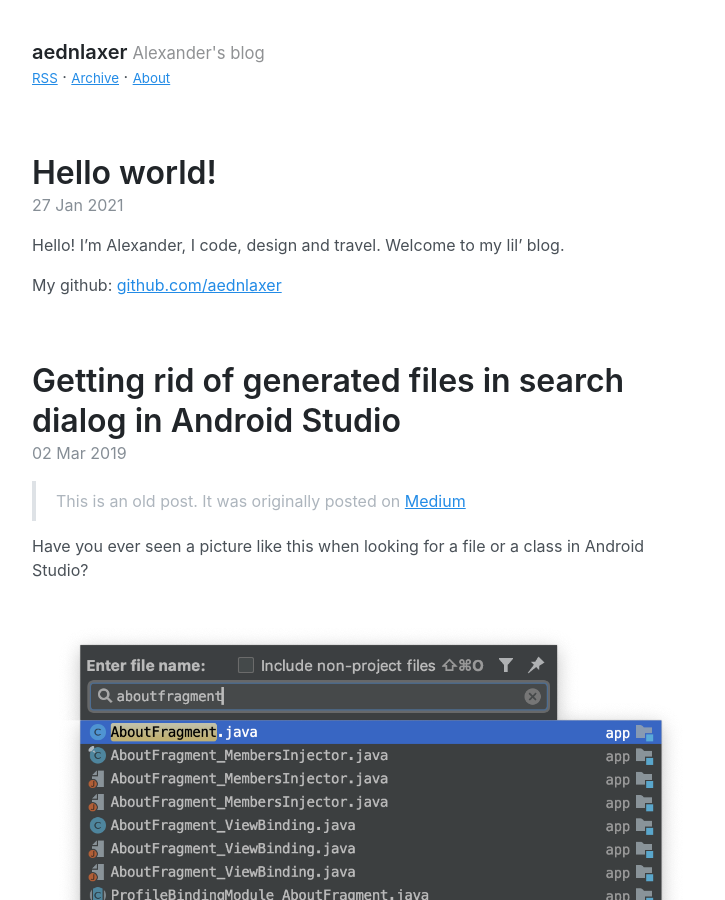
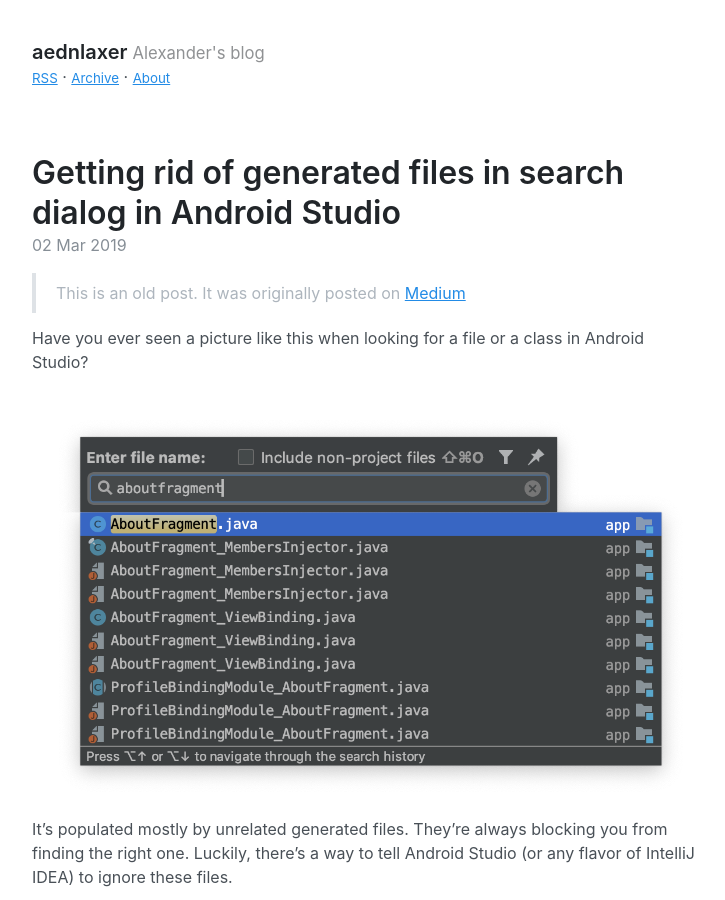
Before and after one commit to aednlaxer/aednlaxer.github.io, a Jekyll site: the page built from index.html, in a window 1280 px wide and 900 px high. Shown: the whole window, without its empty margins (272-997 px from the left). Built offline with Jekyll 4.4.1, drawn with Linux system fonts in a browser that asks for light colours; the list of posts is cut into pages by our own code.

Commit message:
Remove Hello world post

```diff
--- a/_posts/2021-01-27-hello-world.md
+++ /dev/null
@@ -1,8 +0,0 @@
----
-layout: post
-title: Hello world!
----
-
-Hello! I'm Alexander, I code, design and travel. Welcome to my lil' blog.
-
-My github: [github.com/aednlaxer](http://github.com/aednlaxer)
```
Also changed, not shown: _posts/2019-03-02-android-studio-search-clean-up.md (+0 -1 lines).
